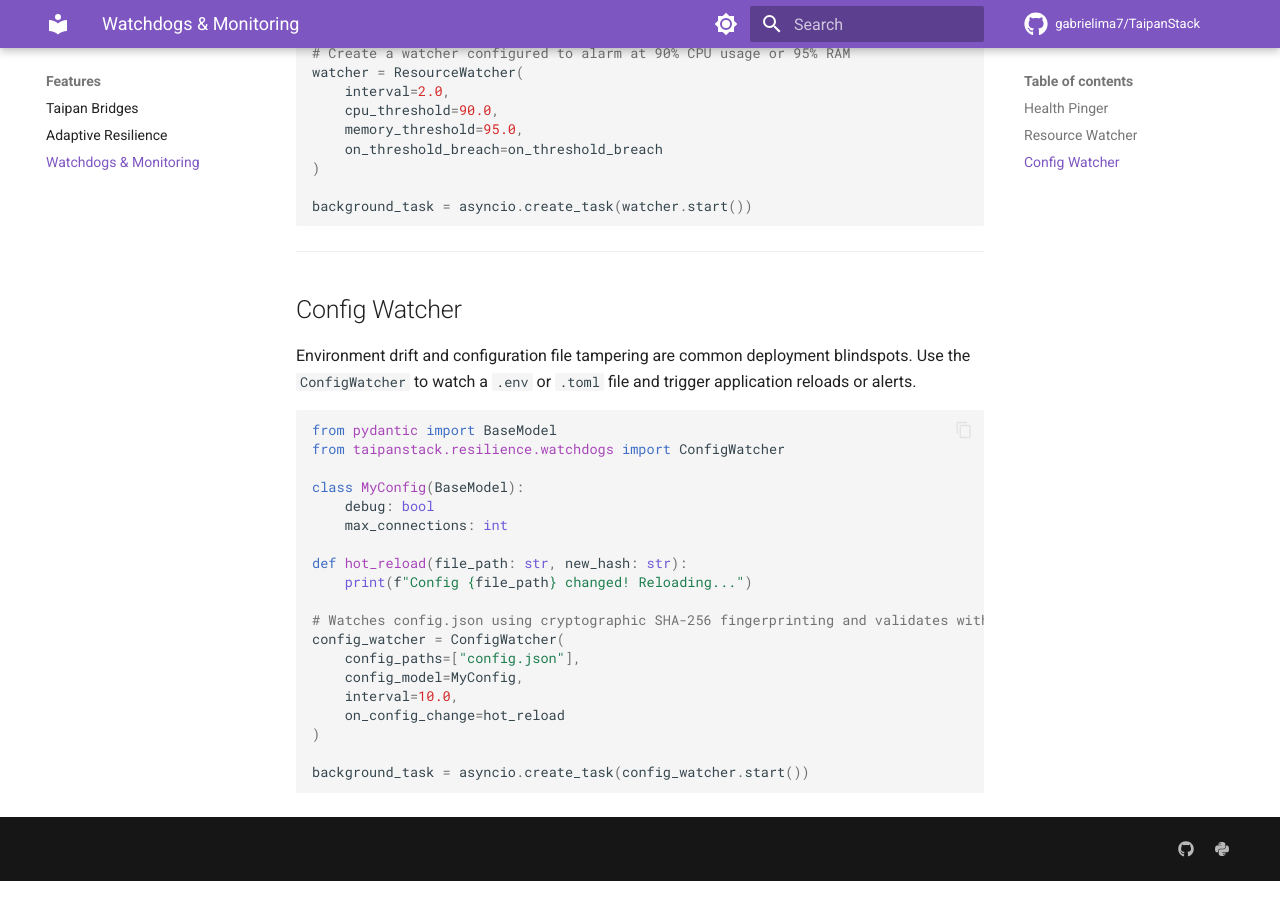
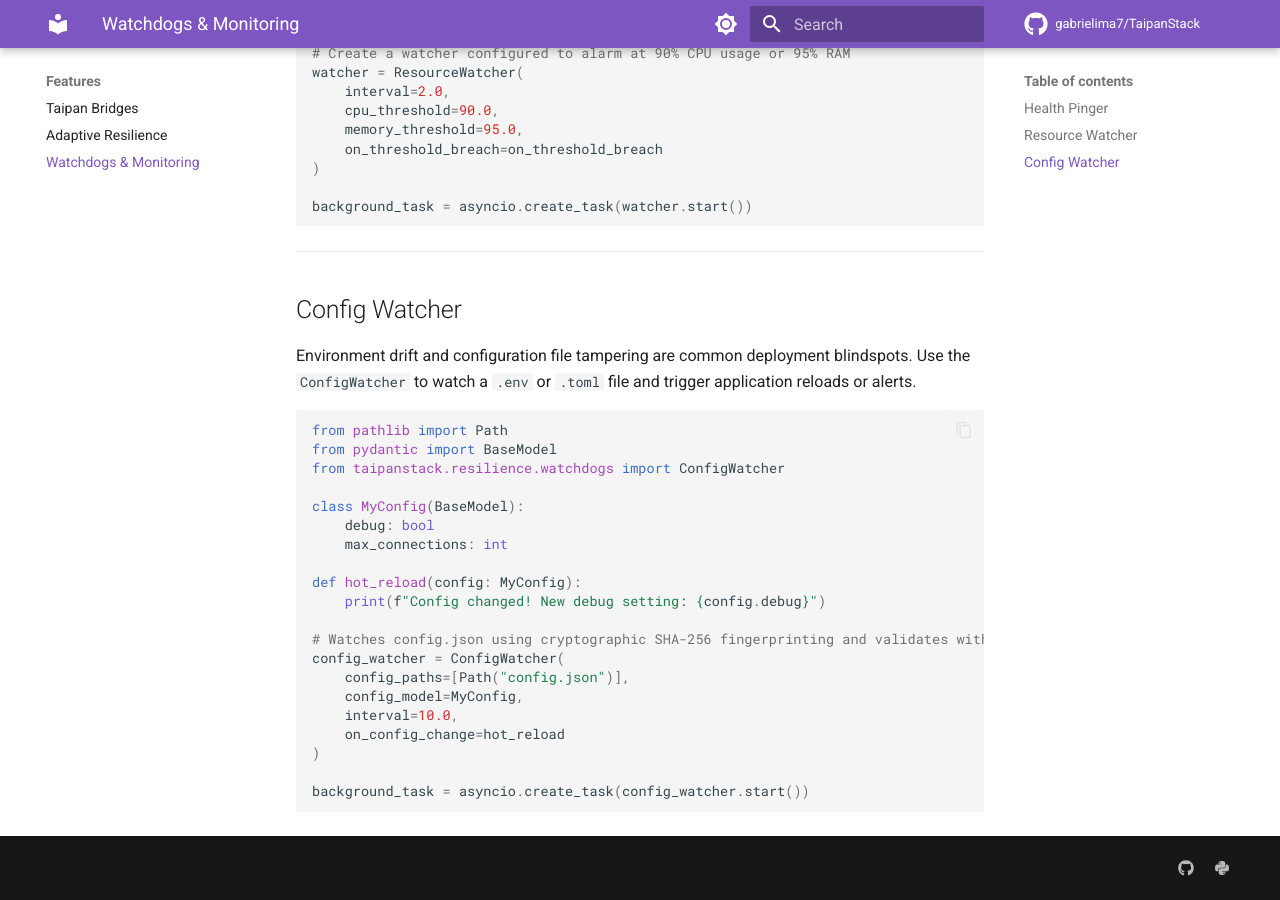
Before and after one commit to gabrielima7/TaipanStack, an MkDocs documentation site: the page built from docs/features/watchdogs.md, in a window 1280 px wide and 900 px high, scrolled down 1279 px. Built offline with MkDocs 1.6.1 and Material for MkDocs 9.7.7, drawn with Linux system fonts in a browser that asks for light colours; comment, search, counter and statistics services are not loaded.

Commit message:
Fix ConfigWatcher code example in watchdogs.md documentation

````diff
--- a/docs/features/watchdogs.md
+++ b/docs/features/watchdogs.md
@@ -68,6 +68,7 @@ Environment drift and configuration file tampering are common deployment blindsp
 
 
 ```python
+from pathlib import Path
 from pydantic import BaseModel
 from taipanstack.resilience.watchdogs import ConfigWatcher
 
@@ -75,12 +76,12 @@ class MyConfig(BaseModel):
     debug: bool
     max_connections: int
 
-def hot_reload(file_path: str, new_hash: str):
-    print(f"Config {file_path} changed! Reloading...")
+def hot_reload(config: MyConfig):
+    print(f"Config changed! New debug setting: {config.debug}")
 
 # Watches config.json using cryptographic SHA-256 fingerprinting and validates with MyConfig
 config_watcher = ConfigWatcher(
-    config_paths=["config.json"],
+    config_paths=[Path("config.json")],
     config_model=MyConfig,
     interval=10.0,
     on_config_change=hot_reload
````
